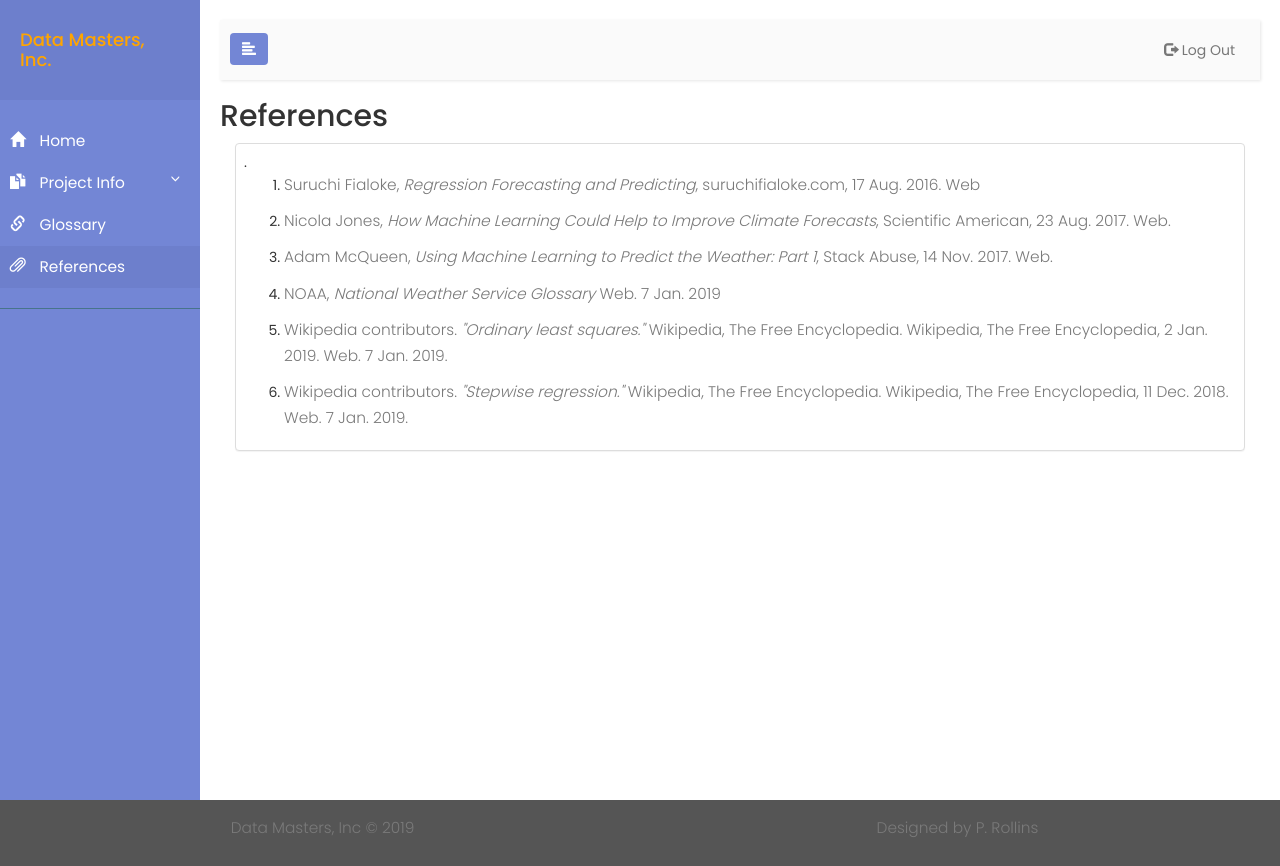
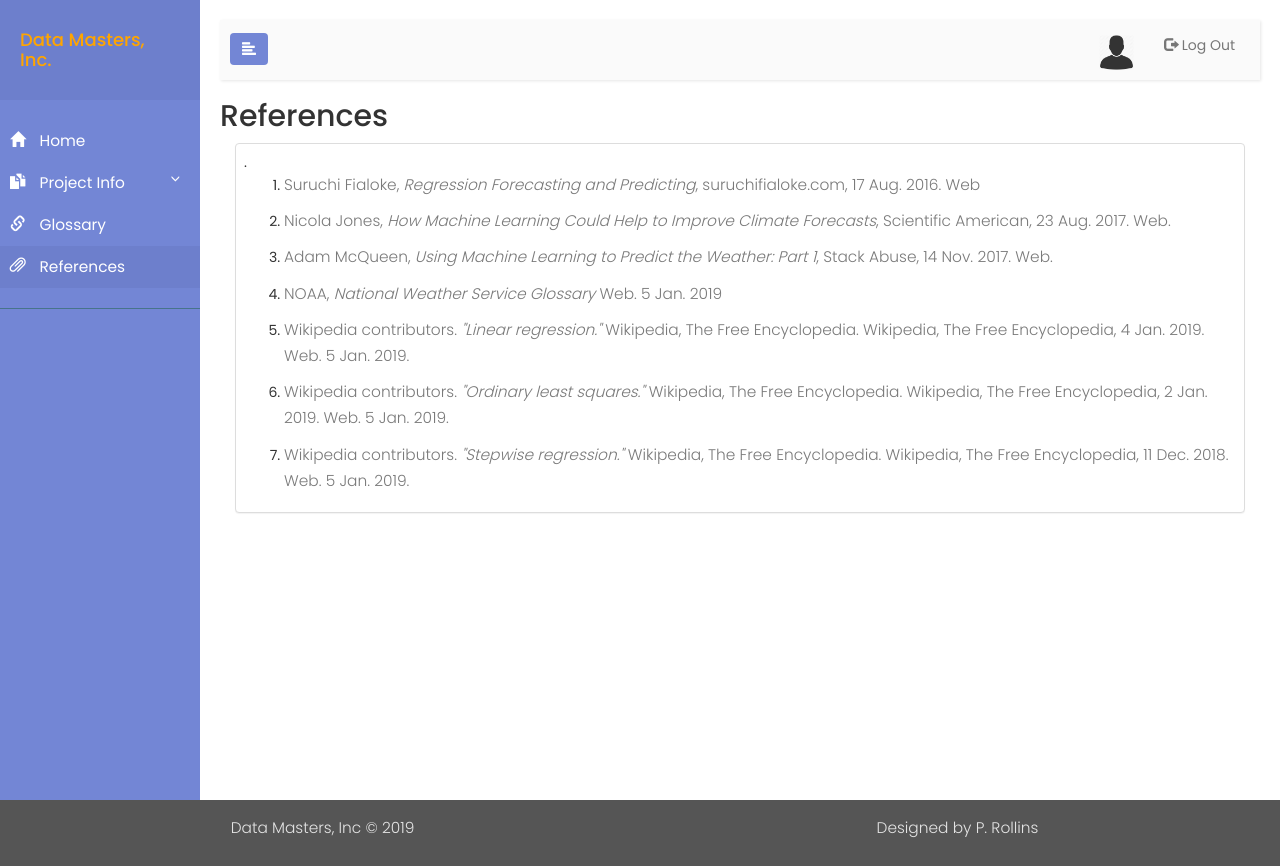
Before and after one commit to patrol7171/ML-CC-Dashboard, a Flask app: page /references in a window 1280 px wide. Run offline with Flask 2, Linux system fonts and the light colour scheme; parts of the project's set-up code (start-up, migrations or seed data) failed here and were passed over; some libraries are stand-ins or nearby versions.

Commit message:
More app file and html updates

```diff
--- a/mlcc_dashboard/app.py
+++ b/mlcc_dashboard/app.py
@@ -85,7 +85,7 @@ db.session.commit()
 #################################################
 client_id = os.environ.get('client_id')
 client_secret = os.environ.get('client_secret')
-app_id="mlcc-dashboard.herokuapp.com"
+app_id="herokuapp.com"
 
 
 
--- a/mlcc_dashboard/static/css/style_custom.css
+++ b/mlcc_dashboard/static/css/style_custom.css
@@ -22,7 +22,11 @@ a, a:hover, a:focus {
 }
 
 footer a:hover{
-	color: orange !important;
+	color: #ffae19 !important;
+}
+
+footer p{
+	color: #e4e4e4 !important;
 }
 
 i, span {
@@ -65,8 +69,8 @@ i, span {
 
 .panel-footer a:hover,
 .well a:hover,
-ol.references li a:hover {
-	color: orange !important;
+#ref-list:hover {
+	color: #ffae19 !important;
 }
 
 .panel-heading {
@@ -75,6 +79,7 @@ ol.references li a:hover {
 
 .panel-transparent .panel-body {
 	background: rgba(115, 134, 213, 0.4)!important;
+	border: 1px solid #ffae19 !important;
 }
 
 #graph-panel .panel-body,
@@ -90,6 +95,19 @@ ol.references li a:hover {
 .well a {
 	color: #273983 !important;
 }
+
+.gradient {
+  background-image:
+    linear-gradient(
+      to right,
+      rgba(255, 174, 25, 0.5),
+      rgba(228, 228, 228, 0.5),
+      rgba(115, 134, 213, 0.5)
+    )!important;
+}
+
+
+
 
 /* ---------------------------------------------------
     NAVBAR STYLE
@@ -118,6 +136,12 @@ ol.references li a:hover {
     margin-right: auto;
     margin-left: auto;
 }
+
+.navbar-nav > li > a {
+	padding-top: 10px !important;
+	padding-bottom: 5px !important;
+}
+
 
 
 /* ---------------------------------------------------
@@ -241,7 +265,6 @@ a[aria-expanded="true"]::before {
     content: '\e260';
 }
 
-
 ul ul a {
     font-size: 0.9em !important;
     padding-left: 30px !important;
@@ -281,6 +304,7 @@ a.article, a.article:hover {
     min-height: 100vh;
     transition: all 0.3s;
 }
+
 
 
 /* ---------------------------------------------------
--- a/mlcc_dashboard/static/js/mlcc_index.js
+++ b/mlcc_dashboard/static/js/mlcc_index.js
@@ -447,7 +447,7 @@ function pieChartTop10(datasetOption1, datasetOption2){
 
 	var tooltip = d3.select("#piechart").append("div").attr("class", "toolTip");
 
-	var color = d3.scaleOrdinal(d3.schemeCategory20);
+	var color = d3.scaleOrdinal(d3.schemeCategory10);
 
 	var percFormat = d3.format(',.2%');
 
--- a/mlcc_dashboard/templates/about1.html
+++ b/mlcc_dashboard/templates/about1.html
@@ -73,6 +73,7 @@
                         </div>
                         <div class="collapse navbar-collapse" id="bs-example-navbar-collapse-1">
 							<ul class="nav navbar-nav navbar-right">
+								<li><a href="#"><img src="../static/img/user.png" alt="John Doe" width="35" height="35"></a></li>
 								<li><a href="#"><span class="glyphicon glyphicon-log-out"></span> Log Out</a></li>
 							</ul>
                         </div>
--- a/mlcc_dashboard/templates/about2.html
+++ b/mlcc_dashboard/templates/about2.html
@@ -73,6 +73,7 @@
                         </div>
                         <div class="collapse navbar-collapse" id="bs-example-navbar-collapse-1">
 							<ul class="nav navbar-nav navbar-right">
+								<li><a href="#"><img src="../static/img/user.png" alt="John Doe" width="35" height="35"></a></li>
 								<li><a href="#"><span class="glyphicon glyphicon-log-out"></span> Log Out</a></li>
 							</ul>
                         </div>
@@ -104,7 +105,7 @@
 						<div class="panel-body">
 							<div class="well">
 								<p>Climate change continues to be a discussion with arguments that are both for or against its legitimacy. Regardless of any personal preferences,
-									there is enough data and information to support the idea that a warmer and more disaster-ridden climate is in our future.  Our job is to provide
+									there are enough data and information to support the idea that a warmer and more disaster-ridden climate is in our future.  Our job is to provide
 									tools and techniques to further the investigation as well as help settle the debate in hopes of being more prepared for what comes next.  For more
 									information, you can view this  <a href="https://prezi.com/view/DKGDQOAv2woV6YgKKx6r" class="external" target="_blank">presentation</a>.
 								</p>
--- a/mlcc_dashboard/templates/glossary.html
+++ b/mlcc_dashboard/templates/glossary.html
@@ -101,6 +101,7 @@
                         </div>
                         <div class="collapse navbar-collapse" id="bs-example-navbar-collapse-1">
 							<ul class="nav navbar-nav navbar-right">
+								<li><a href="#"><img src="../static/img/user.png" alt="John Doe" width="35" height="35"></a></li>
 								<li><a href="#"><span class="glyphicon glyphicon-log-out"></span> Log Out</a></li>
 							</ul>
                         </div>
--- a/mlcc_dashboard/templates/index.html
+++ b/mlcc_dashboard/templates/index.html
@@ -76,6 +76,7 @@
                         </div>
                         <div class="collapse navbar-collapse" id="bs-example-navbar-collapse-1">
 							<ul class="nav navbar-nav navbar-right">
+								<li><a href="#"><img src="../static/img/user.png" alt="John Doe" width="35" height="35"></a></li>
 								<li><a href="#"><span class="glyphicon glyphicon-log-out"></span> Log Out</a></li>
 							</ul>
                         </div>
@@ -85,7 +86,7 @@
                 <div class="row-fluid" id="quote">
 					<div class="col-xs-12 col-sm-12 col-md-12 col-lg-12">
 						<div class="panel panel-default panel-horizontal">
-						<div class="panel-heading">
+						<div class="panel-heading gradient" >
 							<h2 class="panel-title"><i>Quote of the Day</i></h2>
 						</div>
 							<div class="panel-body">
--- a/mlcc_dashboard/templates/references.html
+++ b/mlcc_dashboard/templates/references.html
@@ -76,6 +76,7 @@
                         </div>
                         <div class="collapse navbar-collapse" id="bs-example-navbar-collapse-1">
 							<ul class="nav navbar-nav navbar-right">
+								<li><a href="#"><img src="../static/img/user.png" alt="John Doe" width="35" height="35"></a></li>
 								<li><a href="#"><span class="glyphicon glyphicon-log-out"></span> Log Out</a></li>
 							</ul>
                         </div>
@@ -88,23 +89,26 @@
 						<div class="panel panel-default">
 							<div class="panel-body">							.
 								<ol class="references">
-									<li><a href="http://suruchifialoke.com/2016-08-17-machine-learning-tutorial-with-python-I/" target="_blank">
-										<p>Suruchi Fialoke, <cite>Regression Forecasting and Predicting</cite>, suruchifialoke.com, 17 Aug. 2016. Web</p></a>
+									<li id="ref-list"><a href="http://suruchifialoke.com/2016-08-17-machine-learning-tutorial-with-python-I/" target="_blank">
+										<p id="ref-list">Suruchi Fialoke, <cite>Regression Forecasting and Predicting</cite>, suruchifialoke.com, 17 Aug. 2016. Web</p></a>
 									</li>
 									<li><a target="_blank" href="https://www.scientificamerican.com/article/how-machine-learning-could-help-to-improve-climate-forecasts/">
-										<p>Nicola Jones, <cite>How Machine Learning Could Help to Improve Climate Forecasts</cite>, Scientific American, 23 Aug. 2017. Web.</p></a>
+										<p id="ref-list">Nicola Jones, <cite>How Machine Learning Could Help to Improve Climate Forecasts</cite>, Scientific American, 23 Aug. 2017. Web.</p></a>
 									</li>
 									<li><a target="_blank" href="https://stackabuse.com/using-machine-learning-to-predict-the-weather-part-1/">
-										<p>Adam McQueen, <cite>Using Machine Learning to Predict the Weather: Part 1</cite>, Stack Abuse, 14 Nov. 2017. Web.</p></a>
+										<p id="ref-list">Adam McQueen, <cite>Using Machine Learning to Predict the Weather: Part 1</cite>, Stack Abuse, 14 Nov. 2017. Web.</p></a>
 									</li>
 									<li><a target="_blank" href="https://w1.weather.gov/glossary/">
-										<p>NOAA, <cite>National Weather Service Glossary</cite> Web. 7 Jan. 2019</p></a>
+										<p id="ref-list">NOAA, <cite>National Weather Service Glossary</cite> Web. 5 Jan. 2019</p></a>
+									</li>
+									<li><a target="_blank" href="https://en.wikipedia.org/w/index.php?title=Linear_regression&oldid=876797132">
+										<p id="ref-list">Wikipedia contributors. <cite>"Linear regression."</cite> Wikipedia, The Free Encyclopedia. Wikipedia, The Free Encyclopedia, 4 Jan. 2019. Web. 5 Jan. 2019.</p></a>
 									</li>
 									<li><a target="_blank" href="https://en.wikipedia.org/w/index.php?title=Ordinary_least_squares&oldid=876394211">
-										<p>Wikipedia contributors. <cite>"Ordinary least squares."</cite> Wikipedia, The Free Encyclopedia. Wikipedia, The Free Encyclopedia, 2 Jan. 2019. Web. 7 Jan. 2019.</p></a>
+										<p id="ref-list">Wikipedia contributors. <cite>"Ordinary least squares."</cite> Wikipedia, The Free Encyclopedia. Wikipedia, The Free Encyclopedia, 2 Jan. 2019. Web. 5 Jan. 2019.</p></a>
 									</li>
 									<li><a target="_blank" href="https://en.wikipedia.org/w/index.php?title=Stepwise_regression&oldid=873228475">
-										<p>Wikipedia contributors. <cite>"Stepwise regression."</cite> Wikipedia, The Free Encyclopedia. Wikipedia, The Free Encyclopedia, 11 Dec. 2018. Web. 7 Jan. 2019.</p></a>
+										<p id="ref-list">Wikipedia contributors. <cite>"Stepwise regression."</cite> Wikipedia, The Free Encyclopedia. Wikipedia, The Free Encyclopedia, 11 Dec. 2018. Web. 5 Jan. 2019.</p></a>
 									</li>
 								</ol>
 							</div>
```
Also changed, not shown: mlcc_dashboard/static/img/user.png.
